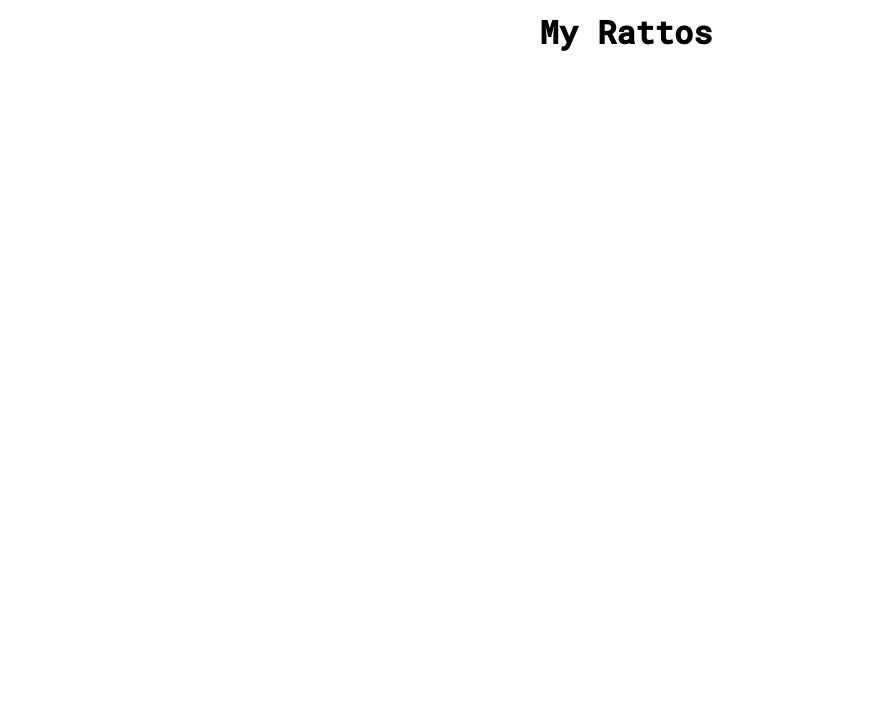
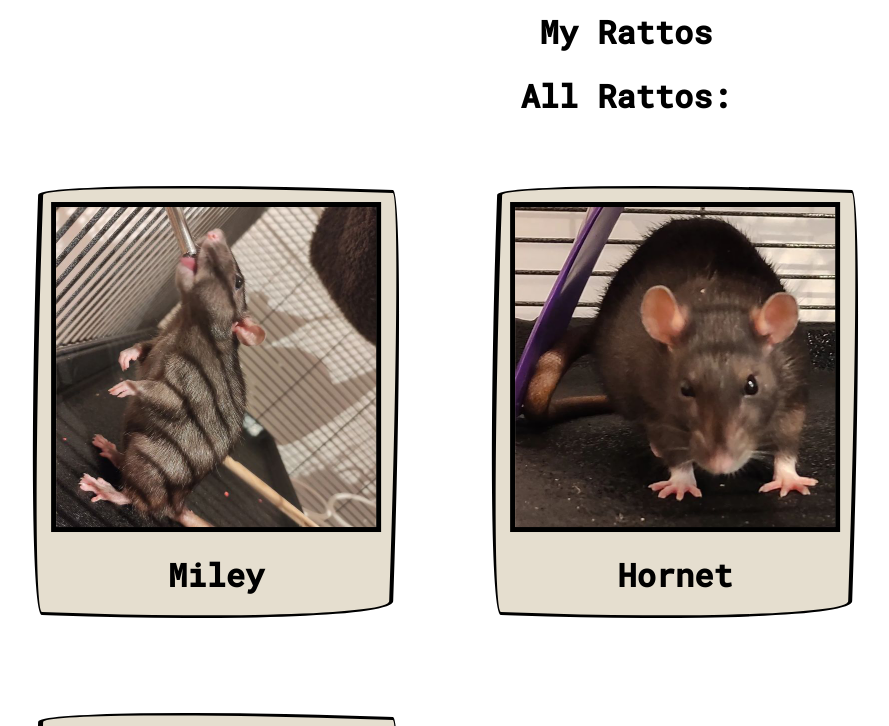
Before and after one commit to SvenWollinger/rats, a plain HTML site: page index.html in a window 1280 px wide. Shown: the top 726 px of the page, without its empty margins (14-903 px from the left). Drawn offline with Linux system fonts and the light colour scheme.

Commit message:
Do the ratter

```diff
--- a/css/style.css
+++ b/css/style.css
@@ -15,6 +15,19 @@ body {
     flex-direction: column;
 }
 
+.ratPreview {
+    float: left;
+    margin:10px;
+    padding: 10px;
+}
+
+.ratThumbnail {
+    width: 40vh;
+    height: 40vh;
+    border: 5px solid black;
+    cursor:pointer;
+}
+
 @media (prefers-color-scheme: light) {
     footer a {
         color: black;
@@ -30,4 +43,25 @@ body {
         background: #202124;
         color: white;
     }
+    a {
+        color:white;
+    }
 }
+
+
+
+.card{
+    margin:25px;
+    background: #e5decf;
+    border: solid black;
+    border-color: black;
+    float:left;
+    border-width: 3px 4px 3px 5px;
+    border-radius:95% 4% 92% 5%/4% 95% 6% 95%;
+    transform: rotate(2deg);
+}
+
+.card div{
+    margin:15px;
+    transform: rotate(-2deg);
+}
--- a/index.html
+++ b/index.html
@@ -6,5 +6,58 @@
     </head>
     <body>
         <h1 align="center">My Rattos</h1>
+        <div id="content">
+
+        </div>
     </body>
+    <script src="/js/ratloader.js"></script>
+    <script>
+        let params = new URLSearchParams(window.location.search)
+        let validRats = ["miley", "hornet", "zelda"]
+        let selectedRat = params.get("rat")
+        let content = document.getElementById("content")
+        if(selectedRat == null) {
+            content.innerHTML = `<h1 align="center">All Rattos:</h1>`
+            let ratsArea = document.createElement("div")
+            validRats.forEach((rat) => {
+                loadRat(rat, (ratData) => {
+                    let ratArea = document.createElement("div")
+                    ratArea.className = "ratPreview"
+
+                    let card = document.createElement("div")
+                    card.className = "card"
+                    let cardContent = document.createElement("div")
+                    card.appendChild(cardContent)
+
+                    let ratThumbnail = document.createElement("img")
+                    ratThumbnail.src = ratData["thumbnail"]
+                    ratThumbnail.className = "ratThumbnail"
+                    ratThumbnail.onclick = () => {
+                        window.location = "/?rat=" + rat
+                    }
+                    cardContent.appendChild(ratThumbnail)
+
+                    let ratTitle = document.createElement("h1")
+                    ratTitle.innerHTML = ratData["name"]
+                    ratTitle.align = "center"
+                    ratTitle.style.color = "black"
+                    cardContent.appendChild(ratTitle)
+
+                    ratArea.appendChild(card)
+                    ratsArea.appendChild(ratArea)
+                })
+            })
+            content.appendChild(ratsArea)
+        } else {
+            if(validRats.includes(selectedRat)) {
+                document.getElementById("content").innerHTML = `<a href='/'>back</a><p>${selectedRat}</p>`
+
+            } else {
+                document.getElementById("content").innerHTML =
+                    "<div align='center'><p>Rat not found!</p>" +
+                    "<a href='/'>Go back?</a></div>"
+            }
+        }
+        loadRat("miley")
+    </script>
 </html>
--- /dev/null
+++ b/js/ratloader.js
@@ -0,0 +1,18 @@
+function loadRat(rat, onSuccess) {
+    get("/json/rats/" + rat + ".json", (json) => {
+        let rat = JSON.parse(json)
+        onSuccess(rat)
+    })
+}
+
+function get(url, onSuccess) {
+    let request = new XMLHttpRequest()
+    request.open("GET", url)
+    request.send()
+    request.onreadystatechange = (e) => {
+        if(request.readyState === XMLHttpRequest.DONE) {
+            if(request.status === 200)
+                onSuccess(request.responseText)
+        }
+    }
+}
--- /dev/null
+++ b/json/rats/hornet.json
@@ -0,0 +1,9 @@
+{
+  "name": "Hornet",
+  "thumbnail": "/img/hornet_thumb.png",
+  "born": "Around March 2021",
+  "rainbow_bridge": "Edit Me Please",
+  "images": [
+
+  ]
+}
--- /dev/null
+++ b/json/rats/miley.json
@@ -0,0 +1,9 @@
+{
+  "name": "Miley",
+  "thumbnail": "/img/miley_thumb.png",
+  "born": "Around March 2021",
+  "rainbow_bridge": null,
+  "images": [
+
+  ]
+}
--- /dev/null
+++ b/json/rats/zelda.json
@@ -0,0 +1,9 @@
+{
+  "name": "Zelda",
+  "thumbnail": "/img/zelda_thumb.png",
+  "born": "Around March 2021",
+  "rainbow_bridge": null,
+  "images": [
+
+  ]
+}
```
Also changed, not shown: img/hornet_thumb.png (added), img/miley_thumb.png (added), img/zelda_thumb.png (added).
